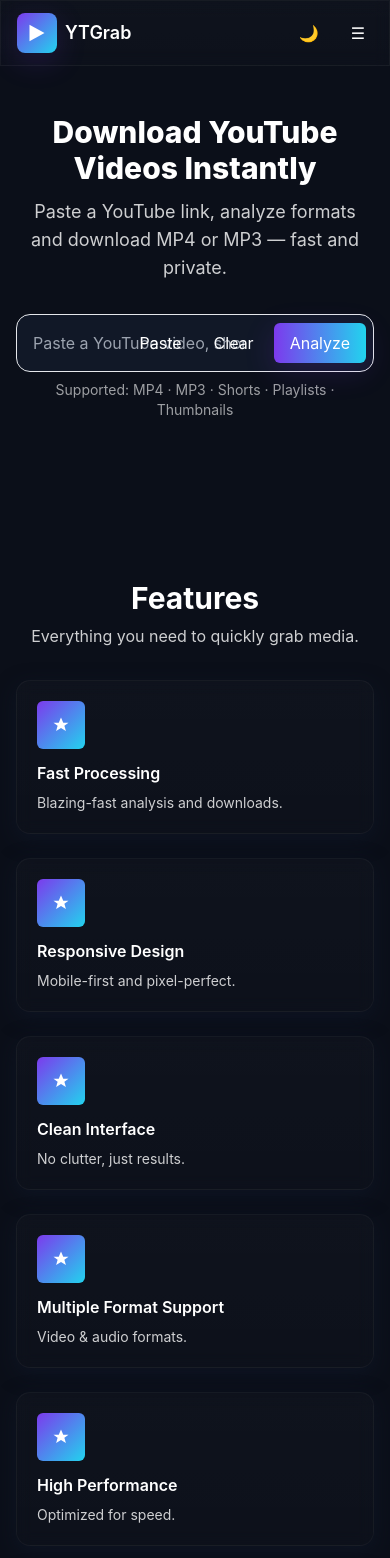
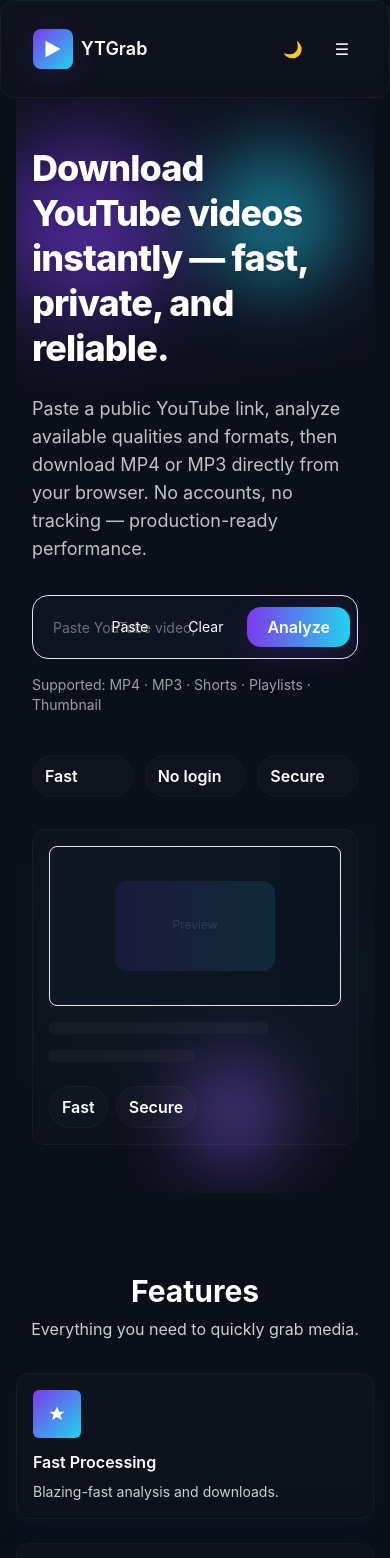
Before and after one commit to YUZAKIxNASA/YTGrab, a Next.js app: page / in a window 390 px wide. Shown: the top 1558 px of the page. Built offline with nearby package versions, Linux system fonts and the light colour scheme.

Commit message:
feat(hero): premium hero + animated background + placeholder (mobile-first)

```diff
--- a/components/Hero.js
+++ b/components/Hero.js
@@ -1,6 +1,8 @@
-import { useState } from "react";
-import { analyzeUrl } from "../client/api";
-import ResultCard from "./ResultCard";
+import { useState, useEffect } from 'react';
+import { motion } from 'framer-motion';
+import Placeholder from './Placeholder';
+import ResultCard from './ResultCard';
+import { analyzeUrl } from '../client/api';
 
 export default function Hero() {
   const [url, setUrl] = useState('');
@@ -8,24 +10,38 @@ export default function Hero() {
   const [error, setError] = useState(null);
   const [result, setResult] = useState(null);
 
+  useEffect(() => {
+    // small UX: preserve last URL in sessionStorage
+    try {
+      const last = sessionStorage.getItem('ytgrab:last_url');
+      if (last) setUrl(last);
+    } catch (e) {}
+  }, []);
+
+  useEffect(() => {
+    try { sessionStorage.setItem('ytgrab:last_url', url); } catch (e) {}
+  }, [url]);
+
   const onPaste = async () => {
     try {
       const t = await navigator.clipboard.readText();
       if (t) setUrl(t);
     } catch (e) {
-      // ignore clipboard errors
+      // ignore
     }
   };
 
-  const onClear = () => { setUrl(''); setResult(null); setError(null); };
+  const onClear = () => { setUrl(''); setError(null); setResult(null); };
 
   const onAnalyze = async () => {
-    if (!url) { setError('Please enter a URL'); return; }
-    setLoading(true); setError(null);
+    setError(null);
+    if (!url || !/^https?:\/\//i.test(url)) {
+      setError('Please enter a valid URL (must include http/https)');
+      return;
+    }
+    setLoading(true);
     try {
       const data = await analyzeUrl(url);
-      // Adapt backend payload to ResultCard expected shape if necessary
-      // Expected fields: title, thumbnail, duration, uploader, uploadDate, formats
       const normalized = {
         title: data.title || data.raw?.title || '',
         thumbnail: data.thumbnail || data.raw?.thumbnail || null,
@@ -33,47 +49,84 @@ export default function Hero() {
         channel: data.uploader || data.raw?.uploader || null,
         uploadDate: data.uploadDate || data.raw?.upload_date || null,
         views: data.raw?.view_count || data.raw?.viewCount || null,
+        description: data.raw?.description || data.description || '',
         formats: data.formats || data.raw?.formats || [],
         link: url,
-        raw: data.raw || data.raw,
+        raw: data.raw || data,
       };
       setResult(normalized);
     } catch (err) {
-      console.error('analyze error', err);
-      setError(err.message || String(err));
+      console.error(err);
+      setError(err.message || 'Analyze failed');
       setResult(null);
-    } finally { setLoading(false); }
-  };
-
-  const onKeyDown = (e) => {
-    if (e.key === 'Enter') onAnalyze();
+    } finally {
+      setLoading(false);
+    }
   };
 
   return (
-    <section id="home" className="relative py-12">
-      <div className="max-w-4xl mx-auto text-center">
-        <h1 className="text-3xl font-extrabold">Download YouTube Videos Instantly</h1>
-        <p className="mt-3 text-lg text-white/80">Paste a YouTube link, analyze formats and download MP4 or MP3 — fast and private.</p>
+    <section id="home" className="relative overflow-hidden">
+      {/* Animated background */}
+      <div className="hero-aurora pointer-events-none" aria-hidden />
+      <div className="hero-orbs pointer-events-none" aria-hidden>
+        <div className="orb orb-1" />
+        <div className="orb orb-2" />
+        <div className="orb orb-3" />
+      </div>
 
-        <div className="mt-8">
-          <div className="flex flex-col sm:flex-row gap-3 items-center justify-center">
-            <div className="w-full sm:w-2/3">
-              <div className="relative">
-                <input id="url" value={url} onChange={(e)=>setUrl(e.target.value)} onKeyDown={onKeyDown} className="w-full rounded-xl py-4 px-4 pr-32 bg-card border border-white/6 focus:outline-none focus:ring-2 focus:ring-primary" placeholder="Paste a YouTube video, short, or playlist URL" aria-invalid={!!error} />
+      <div className="container mx-auto px-4 py-12 sm:py-20 lg:py-28">
+        <div className="grid grid-cols-1 lg:grid-cols-12 gap-8 items-start">
+          <div className="lg:col-span-7">
+            <motion.h1 initial={{ y: 10, opacity: 0 }} animate={{ y: 0, opacity: 1 }} transition={{ duration: 0.6 }} className="text-4xl sm:text-5xl md:text-6xl font-extrabold leading-tight tracking-tight drop-shadow-md">
+              Download YouTube videos instantly — fast, private, and reliable.
+            </motion.h1>
+
+            <motion.p initial={{ y: 6, opacity: 0 }} animate={{ y: 0, opacity: 1 }} transition={{ duration: 0.7 }} className="mt-6 text-lg text-white/75 max-w-2xl">
+              Paste a public YouTube link, analyze available qualities and formats, then download MP4 or MP3 directly from your browser. No accounts, no tracking — production-ready performance.
+            </motion.p>
+
+            <motion.div initial={{ opacity: 0 }} animate={{ opacity: 1 }} transition={{ delay: 0.9 }} className="mt-8">
+              <div className="relative max-w-3xl">
+                <input
+                  id="hero-url"
+                  className="h-16 w-full rounded-2xl bg-card/60 backdrop-blur-md border border-white/6 px-5 pr-40 text-sm placeholder:text-white/40 focus:outline-none focus:ring-2 focus:ring-primary"
+                  placeholder="Paste YouTube video, short, or playlist URL"
+                  value={url}
+                  onChange={(e)=> setUrl(e.target.value)}
+                  onKeyDown={(e)=> { if (e.key === 'Enter') onAnalyze(); }}
+                  aria-label="Video URL"
+                />
+
                 <div className="absolute right-2 top-1/2 transform -translate-y-1/2 flex gap-2">
-                  <button onClick={onPaste} className="px-3 py-2 bg-white/6 rounded-md hover:scale-105 transition">Paste</button>
-                  <button onClick={onClear} className="px-3 py-2 bg-white/6 rounded-md">Clear</button>
-                  <button onClick={onAnalyze} disabled={loading} className="px-4 py-2 bg-gradient-to-r from-primary to-accent rounded-md shadow-glow hover:brightness-105 transition" aria-live="polite">{loading ? 'Analyzing…' : 'Analyze'}</button>
+                  <button onClick={onPaste} className="px-4 py-2 rounded-lg bg-white/6 text-sm hover:bg-white/8">Paste</button>
+                  <button onClick={onClear} className="px-4 py-2 rounded-lg bg-white/6 text-sm hover:bg-white/8">Clear</button>
+                  <button onClick={onAnalyze} disabled={loading} className="px-5 py-2 rounded-xl bg-gradient-to-r from-primary to-accent text-white font-semibold shadow-glow hover:scale-[1.02] transition">
+                    {loading ? 'Analyzing…' : 'Analyze'}
+                  </button>
                 </div>
               </div>
-              {error && <p className="mt-2 text-sm text-red-400" role="alert">{error}</p>}
-              <p className="mt-2 text-sm text-white/60">Supported: MP4 · MP3 · Shorts · Playlists · Thumbnails</p>
+
+              {error && <div role="alert" className="mt-3 text-sm text-red-400">{error}</div>}
+
+              <p className="mt-4 text-sm text-white/60">Supported: MP4 · MP3 · Shorts · Playlists · Thumbnail</p>
+            </motion.div>
+
+            <div className="mt-10 grid grid-cols-3 gap-3 max-w-md">
+              <div className="pill">Fast</div>
+              <div className="pill">No login</div>
+              <div className="pill">Secure</div>
             </div>
           </div>
-        </div>
 
-        <div className="mt-8">
-          {result && <ResultCard data={result} />}
+          <div className="lg:col-span-5">
+            <motion.div initial={{ opacity: 0, y: 12 }} animate={{ opacity: 1, y: 0 }} transition={{ duration: 0.6 }} className="glass rounded-2xl p-6">
+              {/* Placeholder before analyze */}
+              {!result && <Placeholder />}
+
+              {/* Result card after analyze */}
+              {result && <ResultCard data={result} />}
+            </motion.div>
+          </div>
         </div>
       </div>
     </section>
--- /dev/null
+++ b/components/Placeholder.js
@@ -0,0 +1,22 @@
+export default function Placeholder(){
+  return (
+    <div className="min-h-[180px] flex flex-col gap-4">
+      <div className="w-full h-40 rounded-lg bg-gradient-to-r from-[#0f1724] to-[#0b1220] border border-white/4 flex items-center justify-center">
+        <svg width="160" height="90" viewBox="0 0 160 90" fill="none" xmlns="http://www.w3.org/2000/svg" aria-hidden>
+          <defs>
+            <linearGradient id="g" x1="0" x2="1"><stop offset="0" stop-color="#7C3AED"/><stop offset="1" stop-color="#22D3EE"/></linearGradient>
+          </defs>
+          <rect width="160" height="90" rx="12" fill="url(#g)" opacity="0.12" />
+          <text x="50%" y="50%" dominantBaseline="middle" textAnchor="middle" fill="rgba(255,255,255,0.12)" fontFamily="Inter, Arial" fontSize="12">Preview</text>
+        </svg>
+      </div>
+
+      <div className="h-3 rounded bg-white/3 w-3/4 skeleton" />
+      <div className="h-3 rounded bg-white/3 w-1/2 skeleton" />
+      <div className="flex gap-2 mt-2">
+        <div className="pill">Fast</div>
+        <div className="pill">Secure</div>
+      </div>
+    </div>
+  );
+}
--- a/styles/globals.css
+++ b/styles/globals.css
@@ -4,38 +4,48 @@
 
 :root {
   --bg: #0B0F19;
-  --card: #111827;
+  --card: #0f1724;
+  --card-2: #0b1220;
   --primary: #7C3AED;
   --accent: #22D3EE;
-  --glass: rgba(255,255,255,0.04);
+  --muted: rgba(255,255,255,0.65);
+  --glass: rgba(255,255,255,0.03);
   --glass-2: rgba(255,255,255,0.02);
+  --glow: 0 8px 40px rgba(124,58,237,0.14);
 }
 
-html, body, #__next {
-  height: 100%;
-  background: linear-gradient(180deg, var(--bg) 0%, #06070a 100%);
+html, body, #__next { height: 100%; }
+body{
+  background: radial-gradient(800px 400px at 10% 10%, rgba(124,58,237,0.06), transparent 6%), radial-gradient(700px 350px at 90% 90%, rgba(34,211,238,0.03), transparent 6%), var(--bg);
   color: #fff;
   -webkit-font-smoothing: antialiased;
   -moz-osx-font-smoothing: grayscale;
   font-family: Inter, ui-sans-serif, system-ui, -apple-system, "Segoe UI", Roboto, "Helvetica Neue", Arial;
 }
 
-.glass {
-  background: linear-gradient(180deg, rgba(255,255,255,0.02), rgba(255,255,255,0.01));
-  backdrop-filter: blur(8px);
-  border: 1px solid rgba(255,255,255,0.04);
+.container{max-width:1200px;margin:0 auto}
+
+.glass{background:linear-gradient(180deg, rgba(255,255,255,0.02), rgba(255,255,255,0.01));border-radius:14px;padding:16px;border:1px solid rgba(255,255,255,0.04);backdrop-filter: blur(8px);}
+
+.pill{padding:8px 12px;border-radius:999px;background:rgba(255,255,255,0.02);border:1px solid rgba(255,255,255,0.03);font-weight:600}
+
+/* skeleton */
+.skeleton{background:linear-gradient(90deg, rgba(255,255,255,0.02), rgba(255,255,255,0.04), rgba(255,255,255,0.02));background-size:200% 100%;animation:shimmer 1.2s linear infinite}
+@keyframes shimmer{0%{background-position:200% 0}100%{background-position:-200% 0}}
+
+/* Hero aurora and orbs */
+.hero-aurora{position:absolute;inset:0;pointer-events:none;background:radial-gradient(600px 200px at 10% 10%, rgba(124,58,237,0.06), transparent), radial-gradient(500px 160px at 90% 80%, rgba(34,211,238,0.03), transparent);mix-blend-mode:screen;opacity:0.9}
+.hero-orbs{position:absolute;inset:0;pointer-events:none}
+.orb{position:absolute;border-radius:999px;filter:blur(36px);opacity:0.7}
+.orb-1{width:220px;height:220px;left:-40px;top:20px;background:radial-gradient(circle,var(--primary),transparent)}
+.orb-2{width:160px;height:160px;right:20px;top:40px;background:radial-gradient(circle,var(--accent),transparent)}
+.orb-3{width:120px;height:120px;right:80px;bottom:20px;background:radial-gradient(circle,#8b5cf6,transparent)}
+
+/* hero sizes */
+@media(min-width:768px){
+  section#home { padding-top:64px; padding-bottom:64px; }
 }
 
-.floating {
-  filter: blur(20px);
-  opacity: 0.9;
-  mix-blend-mode: screen;
+@media(max-width:767px){
+  .hero-aurora{opacity:0.7}
 }
-
-@media (prefers-reduced-motion: reduce) {
-  * {
-    animation-duration: 0.001ms !important;
-    transition-duration: 0.001ms !important;
-    animation-iteration-count: 1 !important;
-  }
-}
```
